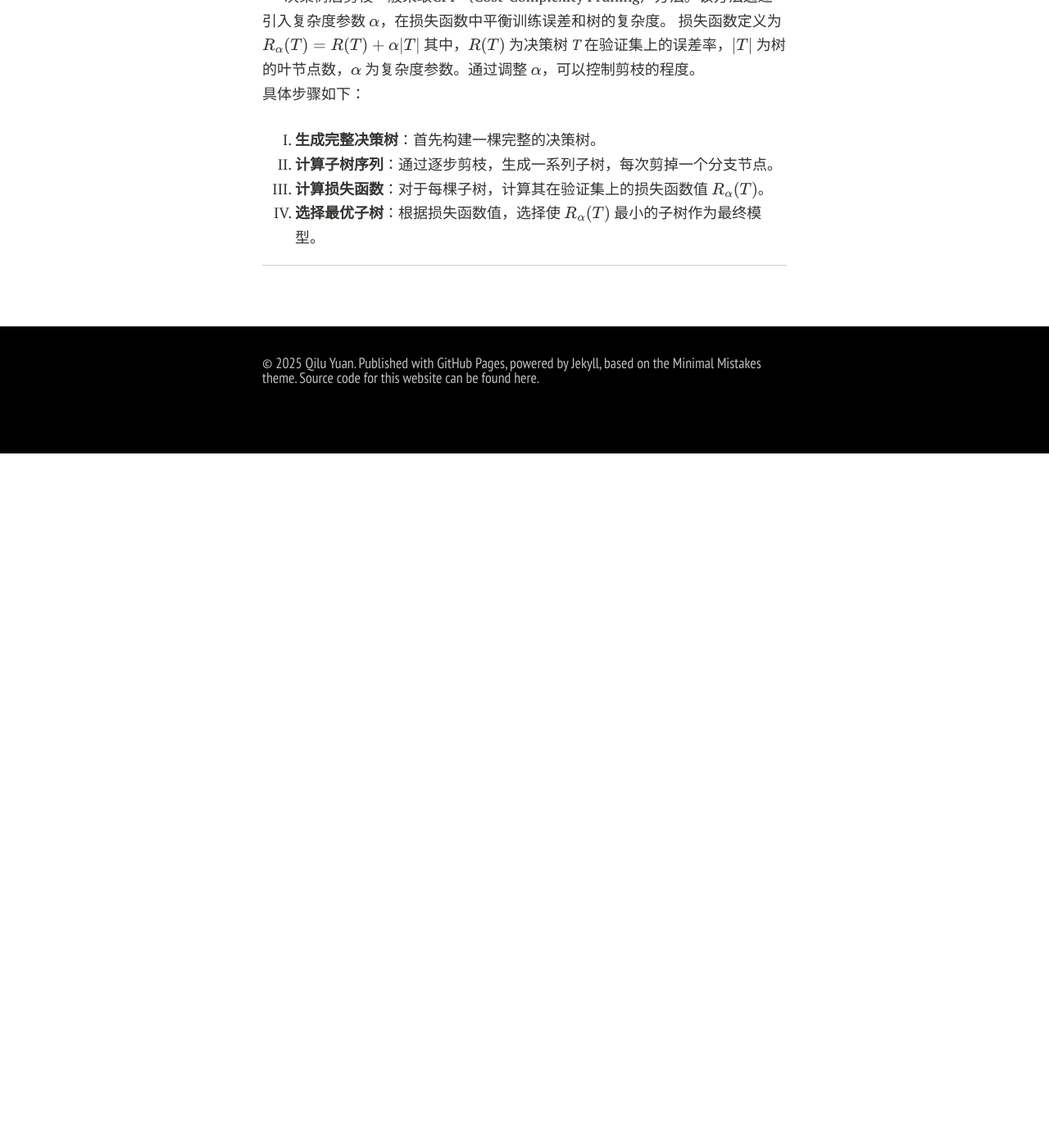
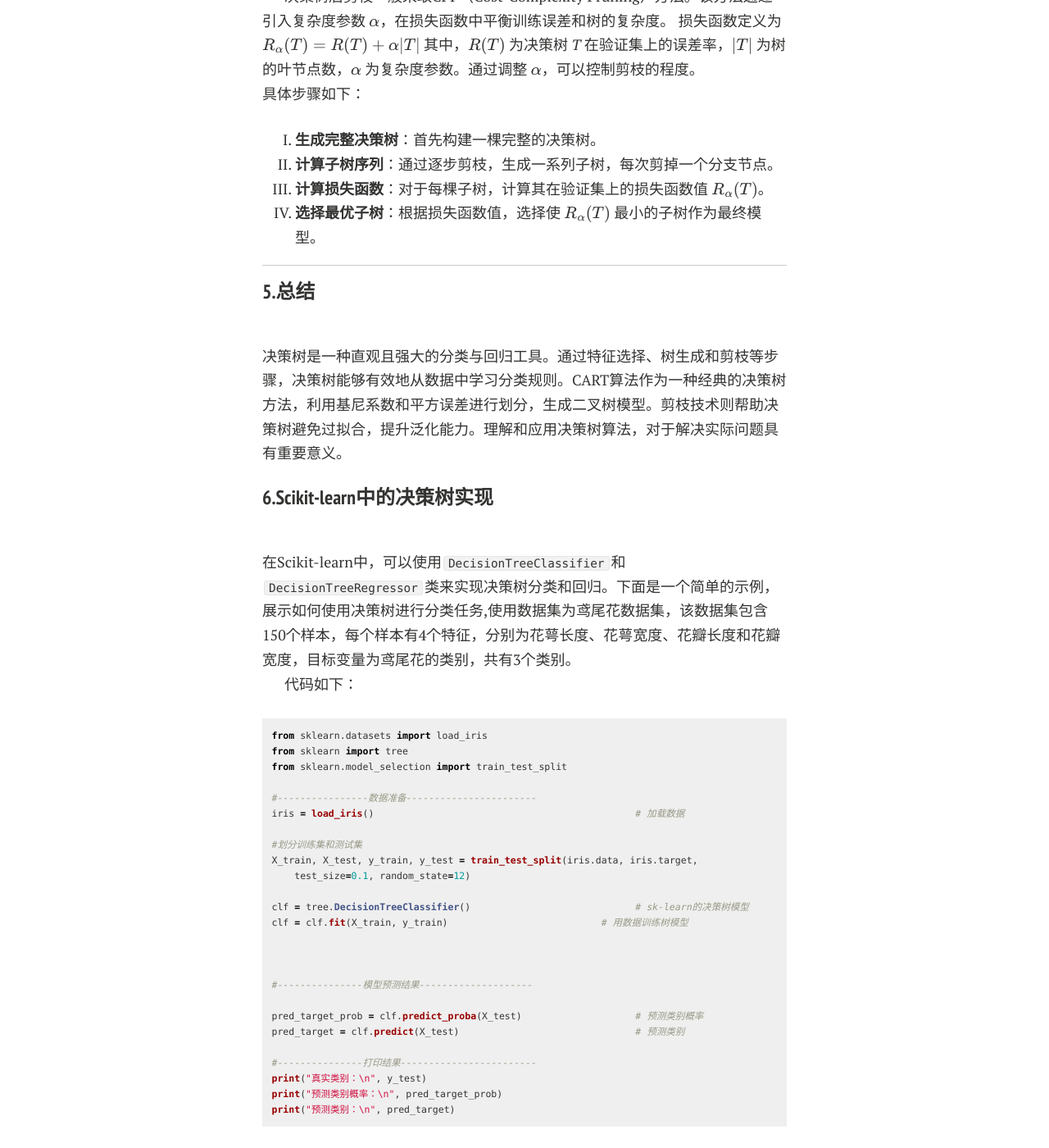
Before and after one commit to Qilu-Yuan/Qilu-Yuan.github.io, a Jekyll site: the page built from blogs/ML/DecisionTree.md, in a window 1280 px wide and 1400 px high, scrolled down 3744 px. Shown: the whole window at 82% size. Built offline with Jekyll 4.4.1, drawn with Linux system fonts in a browser that asks for light colours; nearby versions of some CDN libraries; formulas are drawn with MathJax 3; comment, search, counter and statistics services are not loaded; a style sheet for code colours, icons or effects is not loaded; before the commit the page ends 4297 px from its top, so only the background shows below that.

Commit message:
Update DecisionTree.md

````diff
--- a/blogs/ML/DecisionTree.md
+++ b/blogs/ML/DecisionTree.md
@@ -112,3 +112,41 @@ $$
 
 
 ---
+
+### 5.总结
+<br>
+决策树是一种直观且强大的分类与回归工具。通过特征选择、树生成和剪枝等步骤，决策树能够有效地从数据中学习分类规则。CART算法作为一种经典的决策树方法，利用基尼系数和平方误差进行划分，生成二叉树模型。剪枝技术则帮助决策树避免过拟合，提升泛化能力。理解和应用决策树算法，对于解决实际问题具有重要意义。
+
+### 6.Scikit-learn中的决策树实现
+<br>
+在Scikit-learn中，可以使用`DecisionTreeClassifier`和`DecisionTreeRegressor`类来实现决策树分类和回归。下面是一个简单的示例，展示如何使用决策树进行分类任务,使用数据集为鸢尾花数据集，该数据集包含150个样本，每个样本有4个特征，分别为花萼长度、花萼宽度、花瓣长度和花瓣宽度，目标变量为鸢尾花的类别，共有3个类别。
+
+代码如下：
+
+```python
+from sklearn.datasets import load_iris
+from sklearn import tree
+from sklearn.model_selection import train_test_split
+
+#----------------数据准备-----------------------
+iris = load_iris()                                              # 加载数据
+
+#划分训练集和测试集
+X_train, X_test, y_train, y_test = train_test_split(iris.data, iris.target,
+    test_size=0.1, random_state=12)
+
+clf = tree.DecisionTreeClassifier()                             # sk-learn的决策树模型
+clf = clf.fit(X_train, y_train)                           # 用数据训练树模型
+
+
+
+#---------------模型预测结果--------------------
+
+pred_target_prob = clf.predict_proba(X_test)                    # 预测类别概率
+pred_target = clf.predict(X_test)                               # 预测类别
+
+#---------------打印结果------------------------
+print("真实类别：\n", y_test)
+print("预测类别概率：\n", pred_target_prob)
+print("预测类别：\n", pred_target)
+```
````
